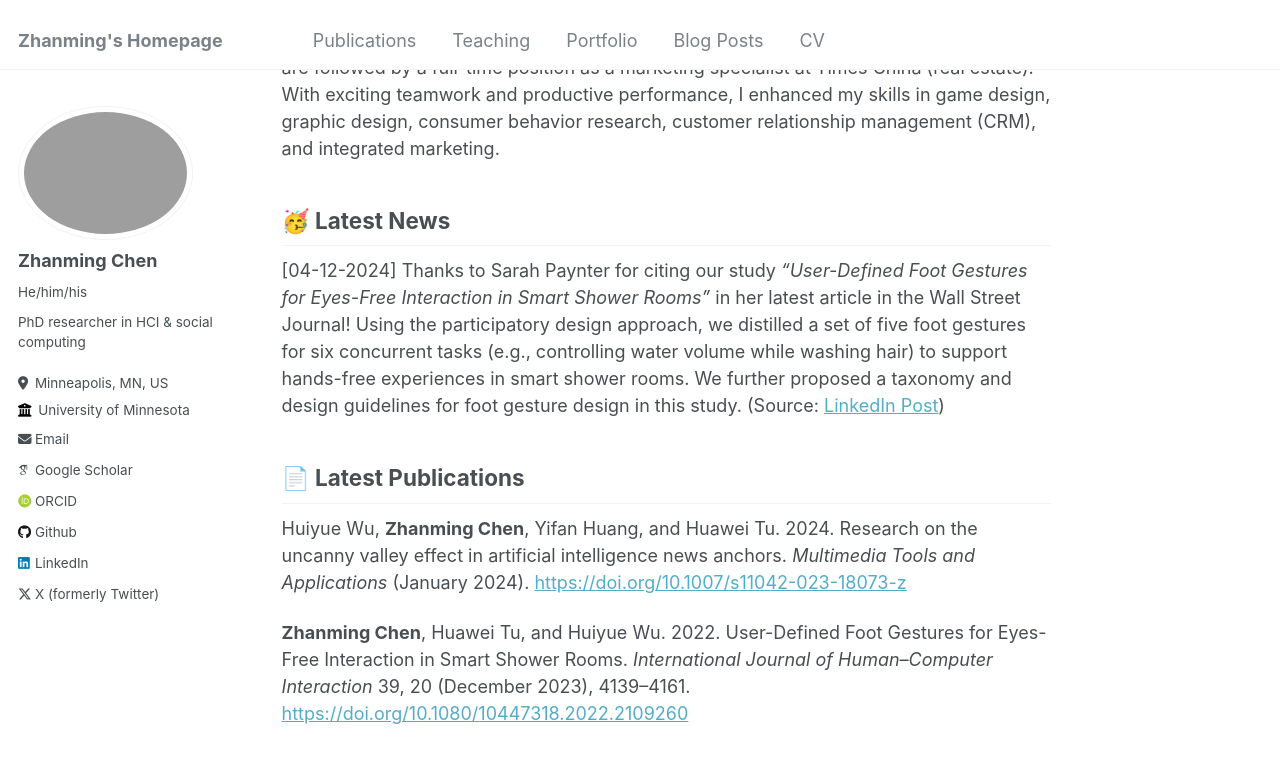
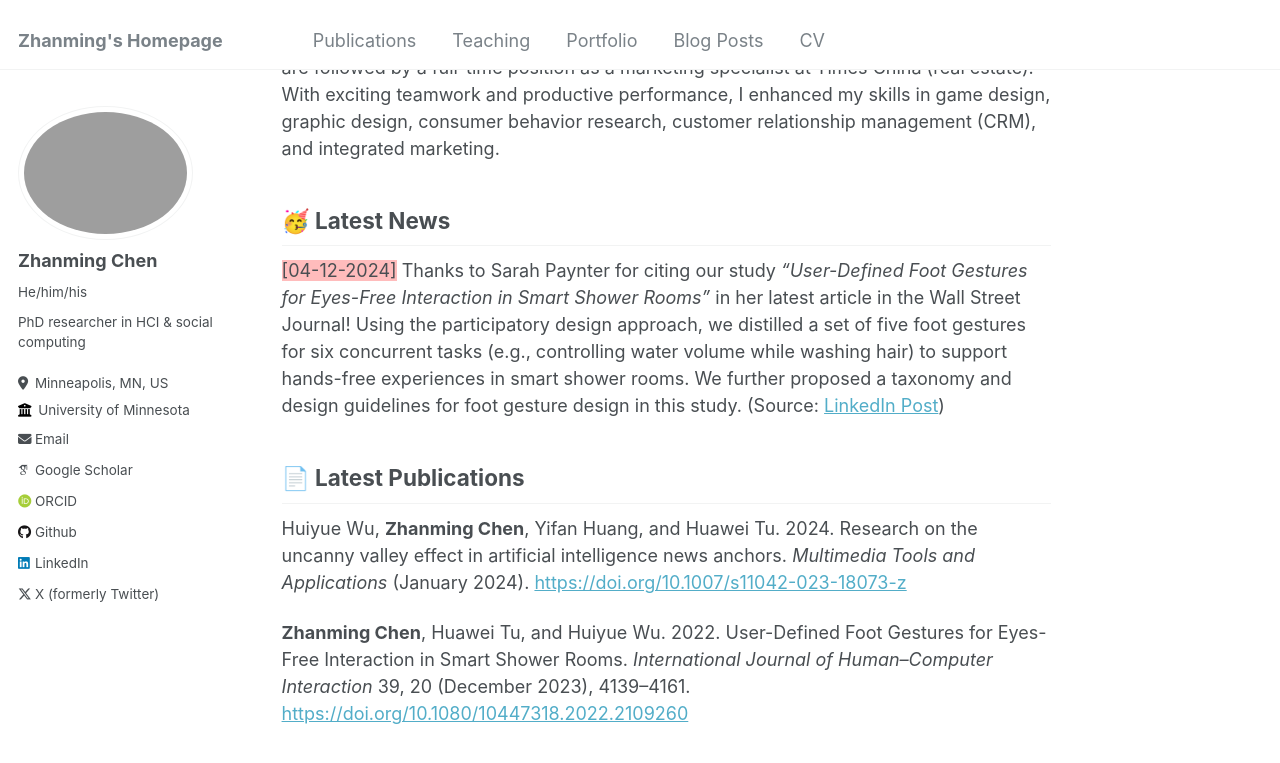
Before and after one commit to zhanmingchen/zhanmingchen.github.io, a Jekyll site: the page built from _pages/about.md, in a window 1280 px wide and 900 px high, scrolled down 465 px. Shown: the top 763 px of the window. Built offline with Jekyll 4.4.1, drawn with Linux system fonts in a browser that asks for light colours; some web fonts are replaced.

Commit message:
updates 20240620 1139 am

```diff
--- a/_pages/about.md
+++ b/_pages/about.md
@@ -15,7 +15,7 @@ redirect_from:
 
 ## 🥳 Latest News
 
-\[04-12-2024\] Thanks to Sarah Paynter for citing our study _"User-Defined Foot Gestures for Eyes-Free Interaction in Smart Shower Rooms"_ in her latest article in the Wall Street Journal! Using the participatory design approach, we distilled a set of five foot gestures for six concurrent tasks (e.g., controlling water volume while washing hair) to support hands-free experiences in smart shower rooms. We further proposed a taxonomy and design guidelines for foot gesture design in this study. (Source: [LinkedIn Post](https://www.linkedin.com/posts/zhanmingchen_the-medspa-bathroom-fixtures-that-monitor-activity-7183662910198411264-Xu65?utm_source=share&utm_medium=member_desktop))
+ <span class="highlight" style="background-color: #ff666670">[04-12-2024]</span> Thanks to Sarah Paynter for citing our study _"User-Defined Foot Gestures for Eyes-Free Interaction in Smart Shower Rooms"_ in her latest article in the Wall Street Journal! Using the participatory design approach, we distilled a set of five foot gestures for six concurrent tasks (e.g., controlling water volume while washing hair) to support hands-free experiences in smart shower rooms. We further proposed a taxonomy and design guidelines for foot gesture design in this study. (Source: [LinkedIn Post](https://www.linkedin.com/posts/zhanmingchen_the-medspa-bathroom-fixtures-that-monitor-activity-7183662910198411264-Xu65?utm_source=share&utm_medium=member_desktop))
 
 ## 📄 Latest Publications
 
```
Also changed, not shown: _pages/404.md (+1 -1 lines), _publications/2022-08-12-user-defined-foot-gestures-for-eyes-free-interaction-in-smart-shower-rooms.md (+1 -1 lines), _publications/2024-01-08-research-on-the-uncanny-valley-effect-in-artificial-intelligence-news-anchors.md (+1 -1 lines).
